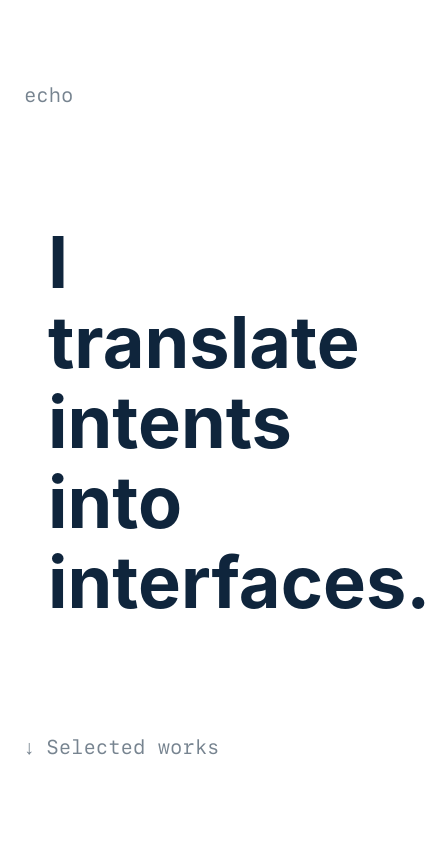
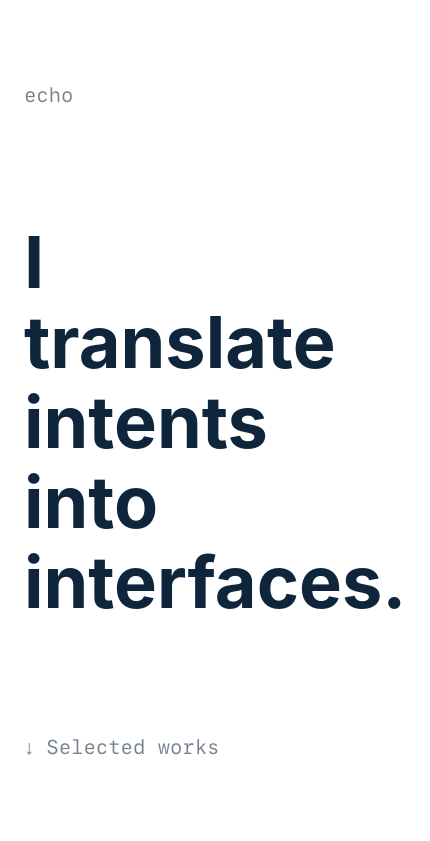
Before and after one commit to ekremelms/portfolio, a plain HTML site: page index.html in a window 390 px wide. Shown: the top 841 px of the page, 430 px wide, since content can reach past the window. Drawn offline with Linux system fonts and the light colour scheme.

Commit message:
Update echo.css

```diff
--- a/echo.css
+++ b/echo.css
@@ -104,7 +104,7 @@ h1, h2 { font-family: -apple-system, BlinkMacSystemFont, "Segoe UI", Roboto, Hel
 
 .footer h1 { margin-bottom: 24px; }
 
-.hero h1 { width: 100%; padding: 24px; }
+.hero h1 { width: 100%; padding: 24px 0px; }
 
 .screen-double { display: block; }
 
```
